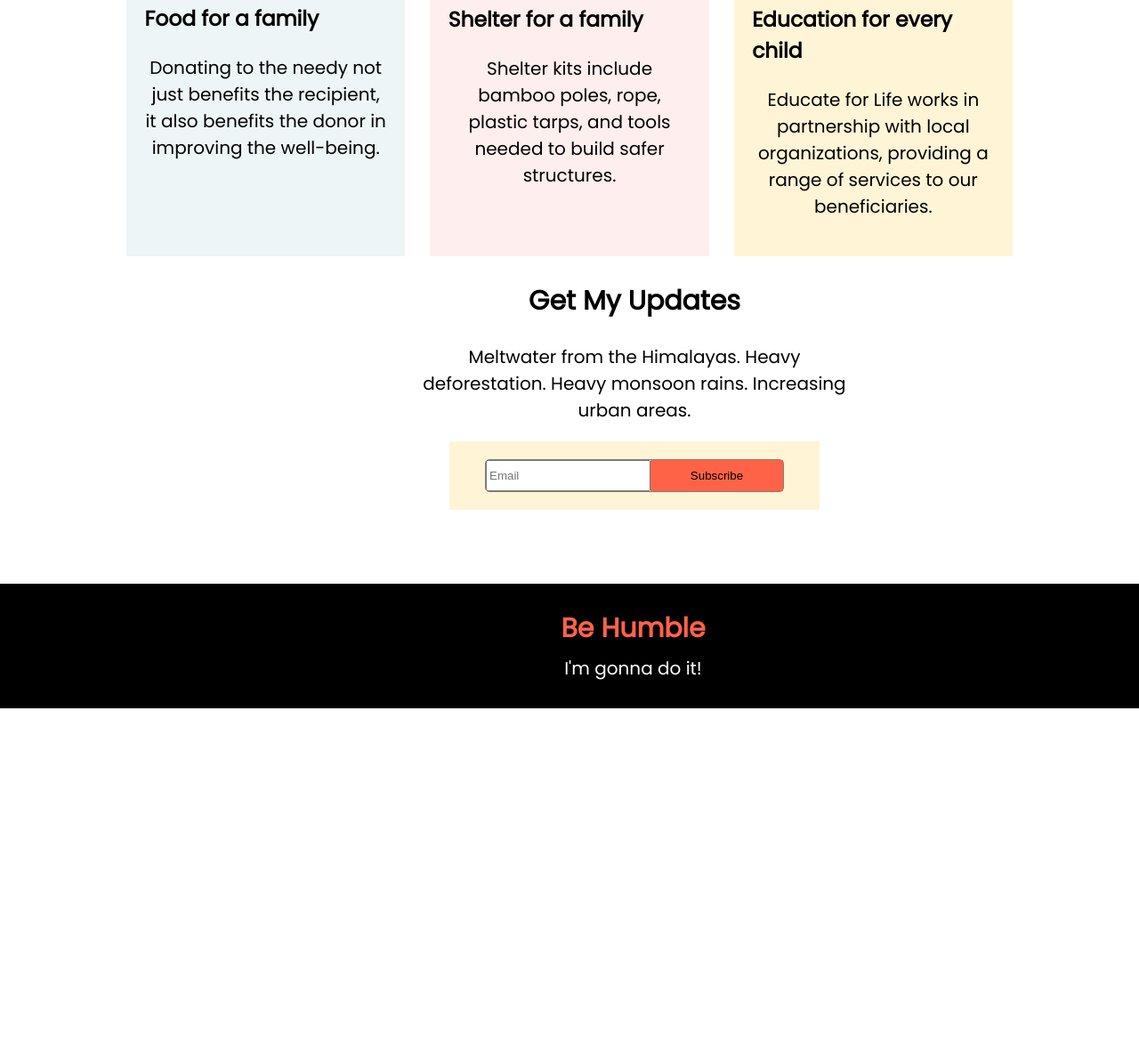
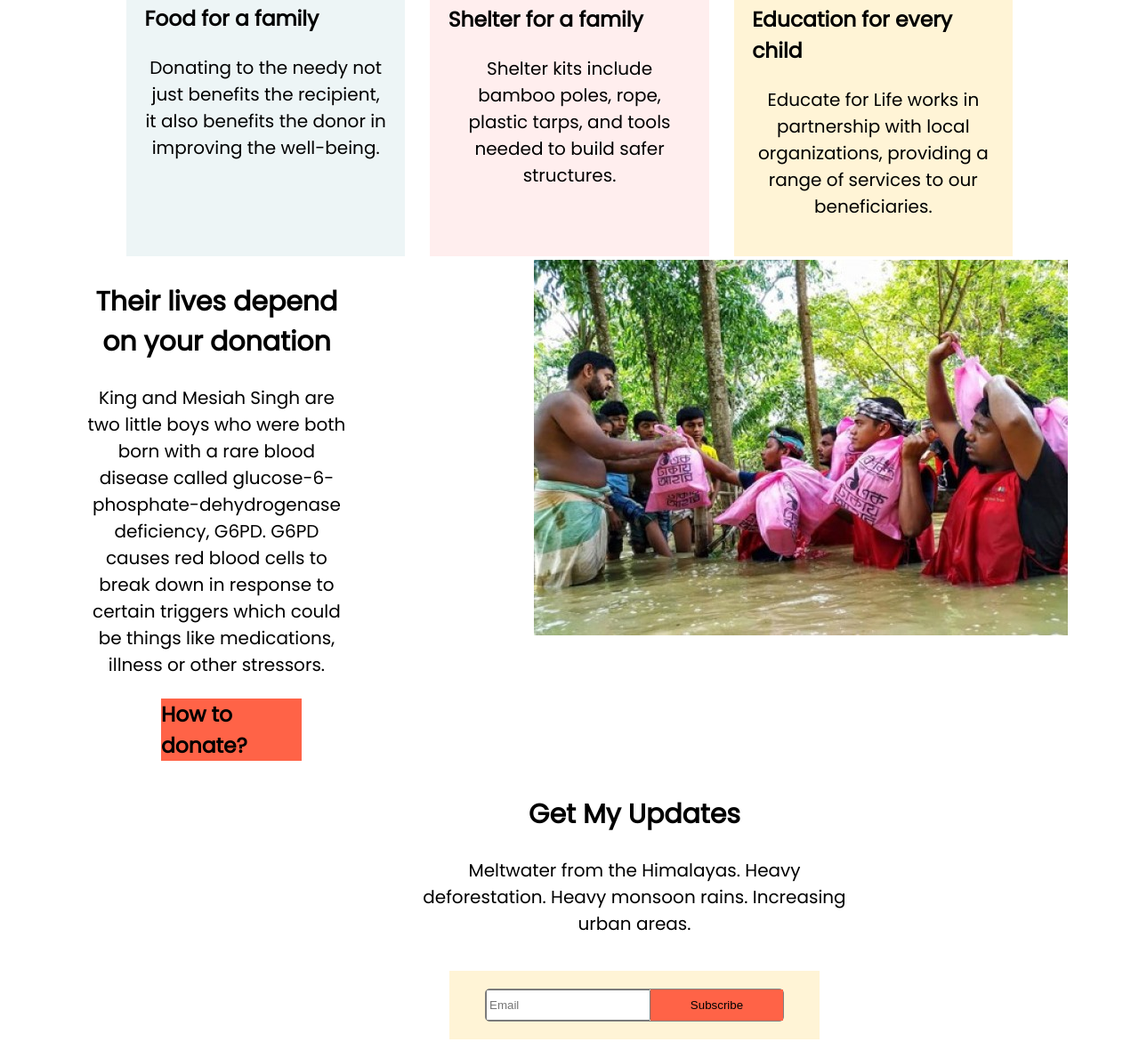
Before and after one commit to HasanBakar/Hepping-hand, a plain HTML site: page index.html in a window 1280 px wide. Shown: the part 1452-2623 px from the top of the page at 89% size. Before the commit the page ends 2248 px from the top, so only its background shows below. Drawn offline with Linux system fonts and the light colour scheme.

Commit message:
flex-content

```diff
--- a/index.html
+++ b/index.html
@@ -64,6 +64,18 @@
                 works in partnership with local organizations, providing a range of services to our beneficiaries. </p>
         </div>
     </section>
+    <section class="flex-content">
+        <div class="half-width">
+            <h1>Their lives depend on your donation</h1>
+            <p>King and Mesiah Singh are two little boys who were both born with a rare blood disease called
+                glucose-6-phosphate-dehydrogenase deficiency, G6PD. G6PD causes red blood cells to break down in
+                response to certain triggers which could be things like medications, illness or other stressors.</p>
+            <h3 class="button-text">How to donate?</h3>
+        </div>
+        <div class="half-width">
+            <img src="images/donation11.jpg" alt="">
+        </div>
+    </section>
 
     <section id="height-width" class="text-format section-two-color">
         <div>
@@ -72,8 +84,8 @@
         </div>
         <div class="back-box">
             <form action="" class="button-subscribe">
-                <input type="email" name="email" placeholder="Email" class="email-box">
-                <input type="submit" class="email-box" value="Subscribe" id="button-background">
+                <input type="email" name="email" placeholder="Email">
+                <input type="submit" value="Subscribe" id="button-background">
             </form>
         </div>
 
--- a/style.css
+++ b/style.css
@@ -126,13 +126,33 @@ h2 {
 
 }
 
+.flex-content {
+    display: flex;
+}
+
+.half-width {
+    width: 50%;
+    margin-left: 85px;
+    margin-right: 102px;
+    padding: 0px 11px;
+}
+
+.button-text {
+    width: 50%;
+    margin-left: 85px;
+    margin-right: 102px;
+    padding: 0px 11px;
+    background-color: tomato;
+    padding-left: 0px;
+}
+
 .back-box {
     border: none;
     width: 416px;
     height: 84px;
     background: #FFF4D6;
     margin-bottom: 0;
-    ;
+    margin-top: 18px;
 }
 
 .button-subscribe {
```
